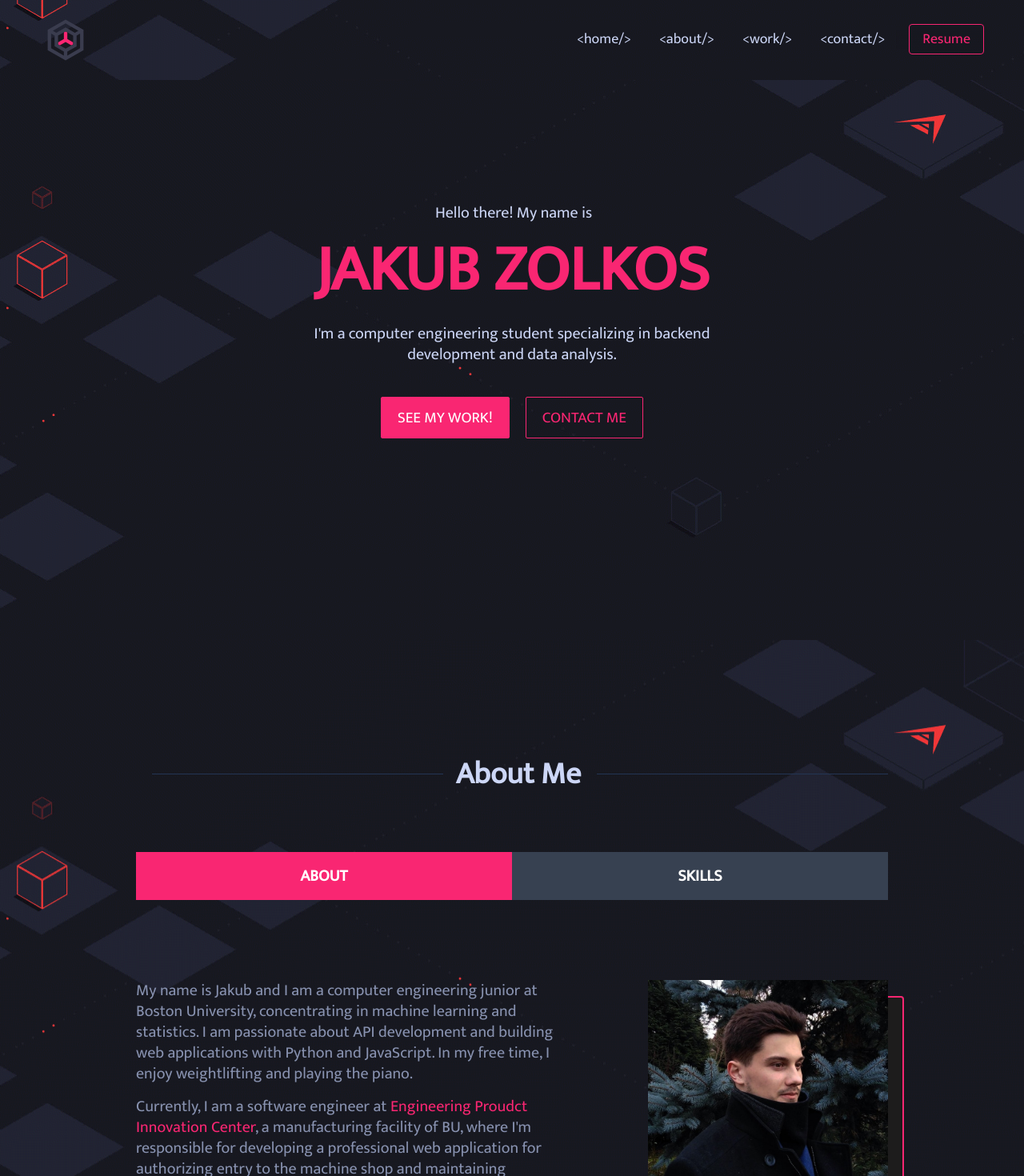
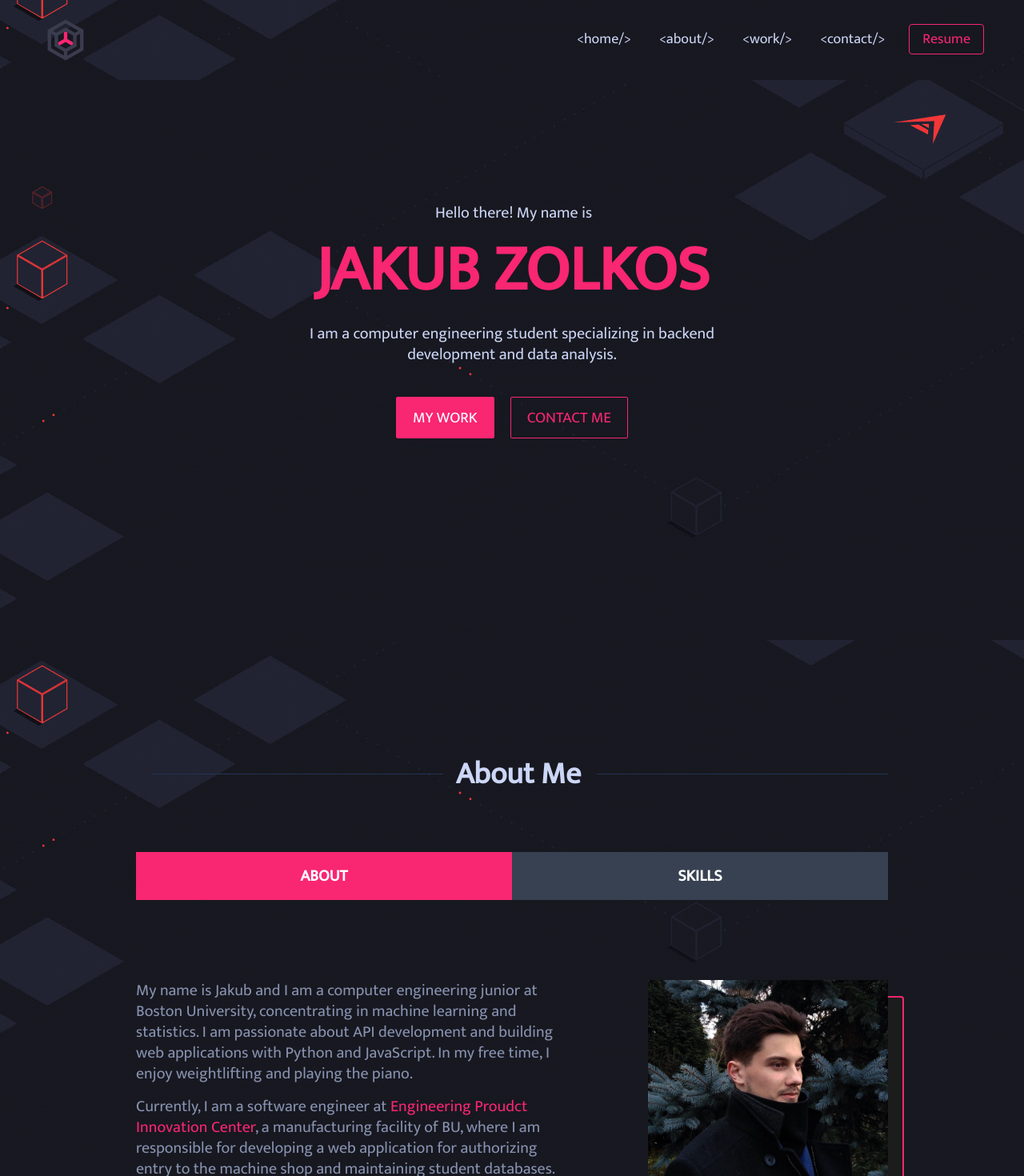
Before and after one commit to jakubzolkos/portfolio, a React (Vite) app: page / in a window 1280 px wide. Shown: the top 1470 px of the page at 80% size. Built offline with nearby package versions, Linux system fonts and the light colour scheme.

Commit message:
Deployment

```diff
--- a/src/components/About/About.jsx
+++ b/src/components/About/About.jsx
@@ -109,7 +109,7 @@ const AboutSection = () => {
 									Engineering Proudct Innovation Center
 								</a>
 								, a manufacturing
-								facility of BU, where I'm responsible for developing a professional web application for
+								facility of BU, where I am responsible for developing a web application for
 								authorizing entry to the machine shop and maintaining student databases.
 							</p>
 							<p>
@@ -146,8 +146,8 @@ const Skills = () => {
 		  	<h1 className="flex justify-center text-[30px] font-bold mb-10 bg-none text-[#F92672]"> Backend </h1>
 			<p className="text-center text-[23px] mb-2 bg-none">Django</p>
 			<p className="text-center text-[23px] mb-2 bg-none">Flask</p>
-			<p className="text-center text-[23px] mb-2 bg-none">FastAPI</p>
-			<p className="text-center text-[23px] bg-none">Docker</p>
+			<p className="text-center text-[23px] mb-2 bg-none">PostgreSQL</p>
+			<p className="text-center text-[23px] bg-none">Elasticsearch</p>
 		  </div>
 		  <div className="bg-none">
 			<div className="flex justify-center mb-5 bg-none"><FrontendIcon/></div>
@@ -162,7 +162,7 @@ const Skills = () => {
 		  	<h1 className="flex justify-center text-[30px] font-bold mb-10 bg-none text-[#F92672]"> Tools </h1>
 			<p className="text-center text-[23px] mb-2 bg-none">Git</p>
 			<p className="text-center text-[23px] mb-2 bg-none">Bash</p>
-			<p className="text-center text-[23px] mb-2 bg-none">Heroku</p>
+			<p className="text-center text-[23px] mb-2 bg-none">Docker</p>
 			<p className="text-center text-[23px] bg-none">LINUX/Unix</p>
 		  </div>
 		</div>
--- a/src/components/Contact/Contact.jsx
+++ b/src/components/Contact/Contact.jsx
@@ -55,8 +55,8 @@ const Contact = () => {
 						Contact
 					</h2>
 					<div className='bg-none'>
-					<p className="text-4xl bg-none justify-center flex text-center"> Let's stay in touch!</p>
-					<p className="text-2xl mb-4 bg-none justify-center flex text-center"> Submit the form below or send me an email at zolkos@bu.edu</p>
+					<p className="text-4xl bg-none justify-center flex text-center"> Let us stay in touch!</p>
+					<p className="text-2xl mb-4 bg-none justify-center flex text-center"> Please submit the form below or send me an email at zolkos@bu.edu</p>
 
 					</div>
 						<div name = 'contact' className = 'bg-none max-w-[800px] mx-auto border-gray-300'>
--- a/src/components/Header/Header.jsx
+++ b/src/components/Header/Header.jsx
@@ -18,7 +18,7 @@ const Header = () => {
 				JAKUB ZOLKOS
 			</h1> */}
 			<p data-aos="fade-up" data-aos-delay="1100" data-aos-duration="700">
-				I'm a computer engineering student specializing in backend development and data analysis.
+				I am a computer engineering student specializing in backend development and data analysis.
 			</p>
 			<div
 				className="button flex bg-none"
@@ -26,7 +26,7 @@ const Header = () => {
 				data-aos-delay="1200"
 				data-aos-duration="700"
 			>
-				<a href='#work' className="bg-none"><button className = 'mr-5 text-white bg-[#F92672] border-[#F92672]'>SEE MY WORK! </button></a>
+				<a href='#work' className="bg-none"><button className = 'mr-5 text-white bg-[#F92672] border-[#F92672]'>MY WORK</button></a>
 				<a href='#contact'className="bg-none"><button className = 'text-[#F92672] hover:text-white border-[#F92672]'>CONTACT ME</button></a>
 			</div>
 		</header>
--- a/src/components/Work/Work.jsx
+++ b/src/components/Work/Work.jsx
@@ -259,7 +259,7 @@ const Work = () => {
 						</div>
 					</li>
 
-					<li
+					{/* <li
 						className="work-item"
 						data-aos="fade-up"
 						data-aos-duration="700"
@@ -269,7 +269,7 @@ const Work = () => {
 
 								<h3 className="project_title bg-none">
 									<a href="" target="_blank" className="bg-none">
-										DrunkAPI
+										Sobriety API
 									</a>
 								</h3>
 								<div className="project_desc bg-[#16171d] bg-opacity-80 bg-none">
@@ -301,7 +301,7 @@ const Work = () => {
 								</div>
 							</a>
 						</div>
-					</li>
+					</li> */}
 					<Modal show={showModal1} close={handleClosePopup1} videoId={ecommerce_demo} />
 					<Modal show={showModal2} close={handleClosePopup2} videoId={"https://www.youtube.com/embed/xvoobCyBV2U"} />
 
--- a/src/styles/globals.scss
+++ b/src/styles/globals.scss
@@ -9,7 +9,6 @@
 		box-sizing: border-box;
 		font-family: 'Mukta';
 		background: url('../assets/bgr.gif') fixed center;
-		background-image: url('../assets/bgr.gif');
 		background-attachment: fixed;
 		background-position: center;
 		background-blend-mode: normal;
```
Also changed, not shown: 1 other file (tests, documents, lock files or other folders).
